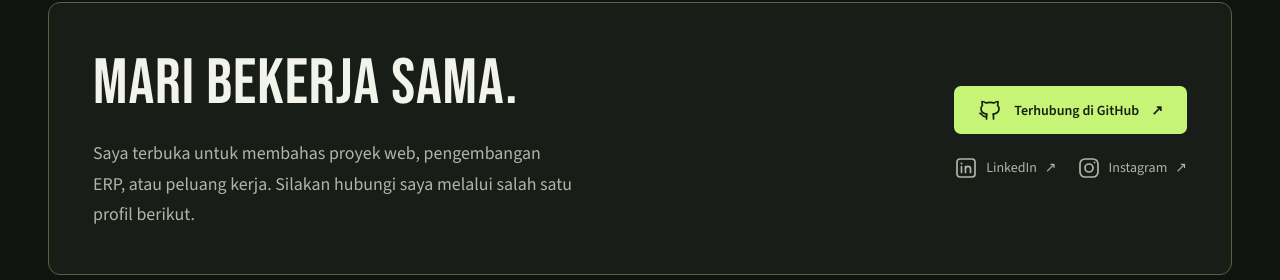
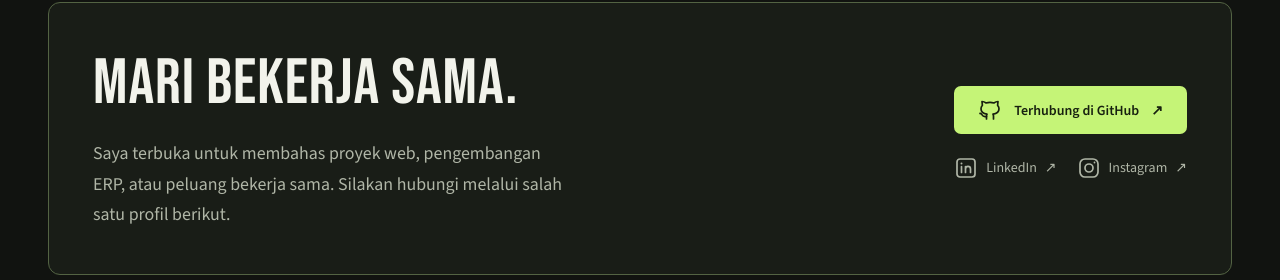
Before and after one commit to zetsunakai/diorahman, a Next.js app: page / in a window 1280 px wide. Shown: the part 5832-6112 px from the top of the page. Built offline with nearby package versions, Linux system fonts and the light colour scheme; no server answers.

Commit message:
feat: update paragraf h2 contact

```diff
--- a/components/Contact.tsx
+++ b/components/Contact.tsx
@@ -8,7 +8,7 @@ export function Contact() {
         <h2 id="contact-heading">Mari bekerja sama.</h2>
         <p>
           Saya terbuka untuk membahas proyek web, pengembangan ERP, atau
-          peluang kerja. Silakan hubungi saya melalui salah satu profil berikut.
+          peluang bekerja sama. Silakan hubungi melalui salah satu profil berikut.
         </p>
       </div>
       <div className="contact-actions">
```
